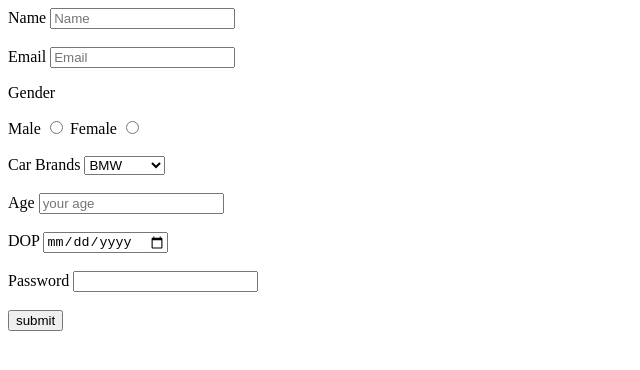
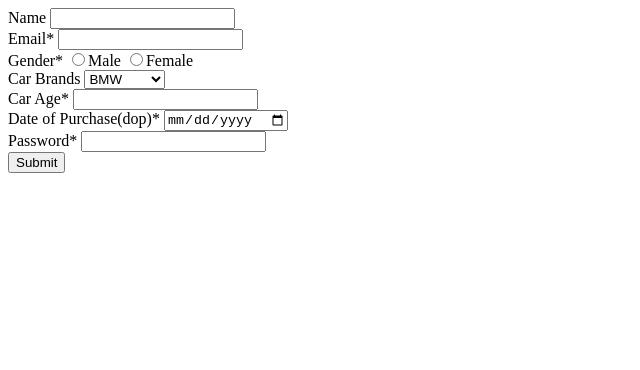
Before and after one commit to acciojob/car-insurance-form-govind2611, a website: page main.html in a window 1280 px wide. Shown: the whole page, without its empty margins (0-640 px from the left). Drawn offline with Linux system fonts and the light colour scheme.

Commit message:
created a submission

```diff
--- a/main.html
+++ b/main.html
@@ -7,88 +7,43 @@
 </head>
 
 <body>
-	<form action="submit.html" method="post">
 
-    <label for="name">Name</label>
+	<form method="post" target="_blank">
+        <div><label for="name">Name</label>
+        <input type="text" required id="name"></div>
+        <div><label for="email">Email*</label>
+        <input type="email" id="email" required></div>
+        <div>
+            <label for="gender">Gender*</label>
+            <input type="radio" id="gender" name="gender" required>Male
+            <input type="radio" id="gender" name="gender" required>Female
+        </div>
+        <div>
+            <label for="cars">Car Brands</label>
+            <select id="cars">
+                <option value="bmw">BMW</option>
+                <option value="audi">Audi</option>
+                <option value="mercedez">Mercedez</option>
+            </select>
+        </div>
+        <div>
+            <label for="carage">Car Age*</label>
+            <input type="number" id="carage" required min="0">
+        </div>
+        <div>
+            <label for="dop">Date of Purchase(dop)*</label>
+            <input type="date" required id="dop">
+        </div>
+        <div>
+            <label for="password">Password*</label>
+            <input type="password" required id="password">
+        </div>
+        <div>
+            <button type="submit" value="Submit">Submit
+        </div>
+    </form>
 
-    <input type="text" placeholder="Name" id="name">
-
-<br><br>
-
-
-
-	<!-- Email -->
-
-	<label for="email">Email</label>
-
-	<input type="email" placeholder="Email" id="email" required>
-
-
-
-	<!-- gender -->
-
-<p>Gender</p>
-
-<label for="gender" >Male</label>
-
-	<input type="radio" name="gender" value="male" id="male" required>
-
-<label for="gender" >Female</label>
-
-    <input type="radio" name="gender" value="female" id="female">
-
-    <br><br>
-
-
-
-	 <!-- car brands -->
-
-
-
-<label for="cars">Car Brands</label>
-
-<select name="Car Brands" id="cars"><br>
-
-	<option value="BMW">BMW</option>
-
-	<option value="Audi">Audi</option>
-
-	<option value="Mercedez">Mercedez</option>
-
-</select>
-
- <br><br>
-
-<!-- age -->
-
-	<label for="age">Age</label>
-
-	<input type="number" id="carage" placeholder="your age"required>
-
-<br><br>
-
-
-
-<!-- age -->
-
-	<label for="dob">DOP</label>
-
-	<input type="date" id="dop"required> <br><br>
-
-
-
-	<!-- password -->
-
-	<label for="password">Password</label>
-
-	<input type="password"id="password" required> <br><br>
-
-
-
-    <!-- submit -->
-
-	<button type="submit">submit</button><script type="text/javascript" src="./script.js">
-</script>
+	</script>
 
 </body>
 
```
